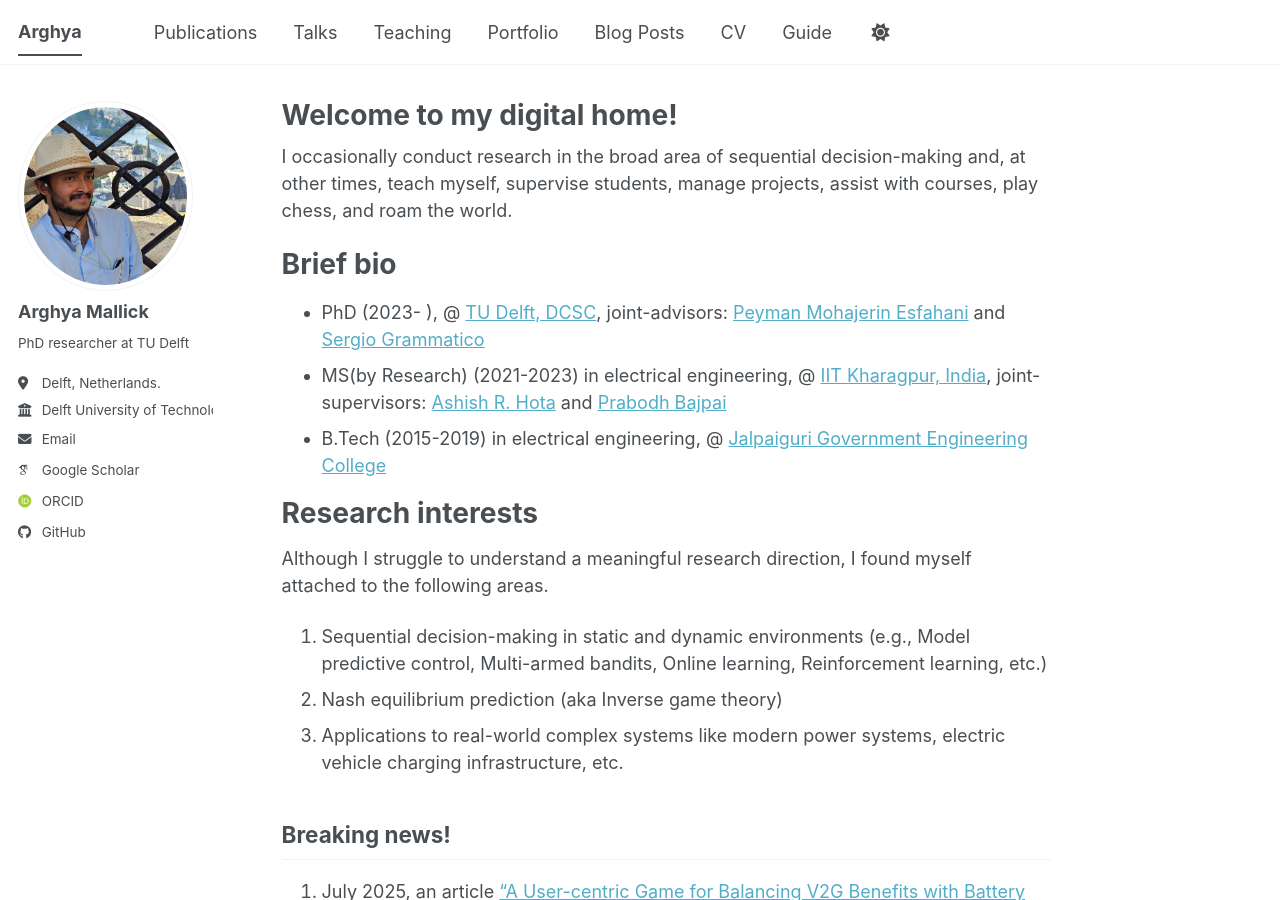
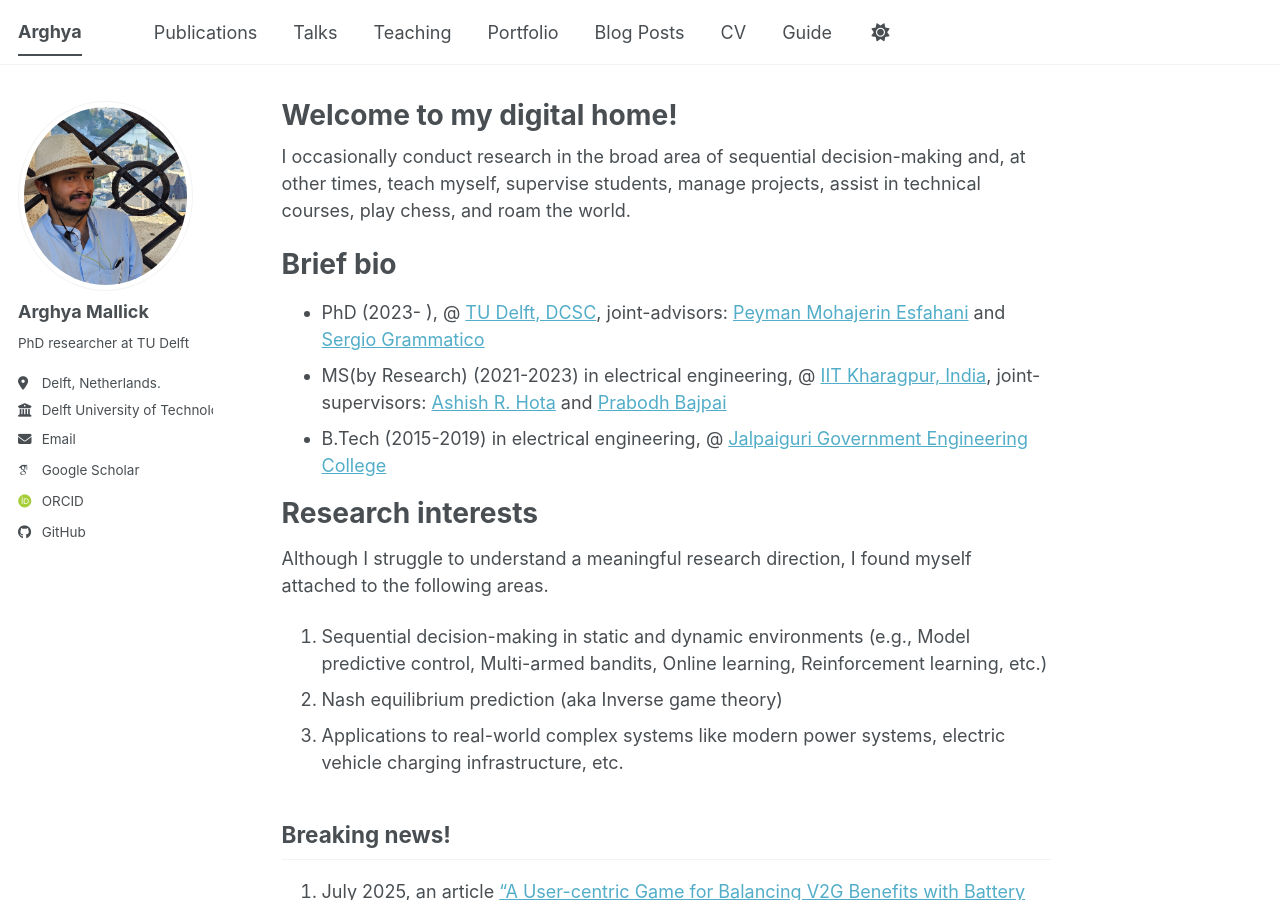
Before and after one commit to amallick-tudelft/amallick-tudelft.github.io, a Jekyll site: the page built from _pages/about.md, in a window 1280 px wide and 900 px high. Built offline with Jekyll 4.4.1, drawn with Linux system fonts in a browser that asks for light colours; some web fonts are replaced; a script bundle is joined from its source files by our own code; library files that are not in the unit come from our copies.

Commit message:
Update about.md

```diff
--- a/_pages/about.md
+++ b/_pages/about.md
@@ -6,7 +6,7 @@ redirect_from:
   - /about/
   - /about.html
 ---
-I occasionally conduct research in the broad area of sequential decision-making and, at other times, teach myself, supervise students, manage projects, assist with courses, play chess, and roam the world.
+I occasionally conduct research in the broad area of sequential decision-making and, at other times, teach myself, supervise students, manage projects, assist in technical courses, play chess, and roam the world.
 
 Brief bio
 ======
```
